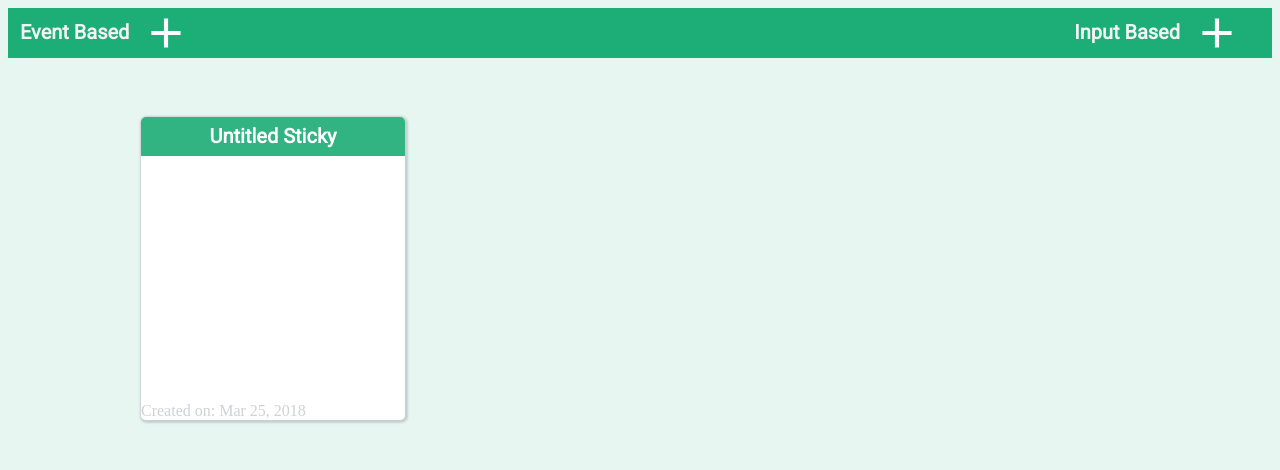
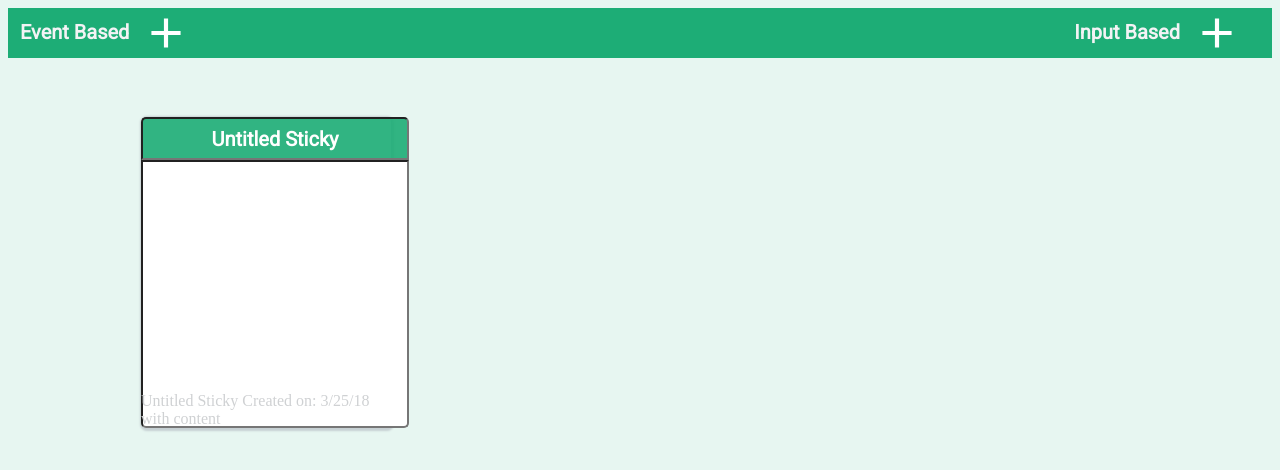
Before and after one commit to amuthanarulraj/ng-lecture, an Angular app: page / in a window 1280 px wide. Both pictures are taken after a click on the link 166 px from the left and 33 px from the top of the page. Shown: the top 470 px of the page. Built offline with nearby package versions, Linux system fonts and the light colour scheme.

Commit message:
Adding two-way binding demo

```diff
--- a/src/app/app.module.ts
+++ b/src/app/app.module.ts
@@ -1,5 +1,6 @@
 //Modules
 import { BrowserModule } from '@angular/platform-browser';
+import { FormsModule } from '@angular/forms';
 import { NgModule } from '@angular/core';
 //Components
 import { AppComponent } from './app.component';
@@ -17,7 +18,8 @@ import { StickyService } from './services/sticky.service';
     StickyComponent
   ],
   imports: [
-    BrowserModule
+    BrowserModule,
+    FormsModule
   ],
   providers: [ StickyService ],
   bootstrap: [AppComponent]
--- a/src/app/nav-bar/nav-bar.component.html
+++ b/src/app/nav-bar/nav-bar.component.html
@@ -1,10 +1,10 @@
 <!-- Local Reference #navbar -->
 <nav #navbar id="nav-bar" class="nav">
   <label class="label pull-left">Event Based</label>
-  <a #eventAnchor id="{{navbar.id + 'add-anchor-event'}}" href="#" (click)="createSticky()" class="pull-left">
+  <a #eventAnchor id="{{navbar.id + '-add-anchor-event'}}" href="#" (click)="createSticky()" class="pull-left">
     <img id="{{eventAnchor.id + '-image'}}" class="add-icon" src="assets/images/ic_add_black_24px.svg" alt="Add Sticky">
   </a>
-  <a #componentAnchor id="{{navbar.id + 'add-anchor-component'}}" href="#" (click)="stickyAreaComponent.createSticky()" class="pull-right">
+  <a #componentAnchor id="{{navbar.id + '-add-anchor-component'}}" href="#" (click)="stickyAreaComponent.createSticky()" class="pull-right">
     <img id="{{componentAnchor.id + '-image'}}" class="add-icon" src="assets/images/ic_add_black_24px.svg" alt="Add Sticky">
   </a>
   <label class="label pull-right">Input Based</label>
--- a/src/app/sticky/sticky.component.html
+++ b/src/app/sticky/sticky.component.html
@@ -1,7 +1,5 @@
-<div [class.sticky]="classObject.sticky" [style.top.px]="styleObject.top" [style.left.px]="styleObject.left">
-    <div class="sticky-title" [attr.name]="sticky.title" contenteditable="true">{{sticky.title}}</div>
-    <div class="sticky-content" contenteditable="true">
-        {{sticky.content}}
-    </div>
-    <div class="sticky-footer">Created on: {{sticky.createdDate | date}}</div>
+<div id="{{'sticky-' + sticky.id}}" [class.sticky]="classObject.sticky" [style.top.px]="styleObject.top" [style.left.px]="styleObject.left">
+    <input type="text" class="sticky-title" [attr.name]="sticky.title" [(ngModel)]="sticky.title">
+    <input type="text" class="sticky-content" [value]="sticky.content" (input)="sticky.content=$event.target.value">
+    <div class="sticky-footer">{{sticky.title}} Created on: {{sticky.createdDate | date:'shortDate'}} with content {{sticky.content}}</div>
 </div>
--- a/src/app/sticky/sticky.component.scss
+++ b/src/app/sticky/sticky.component.scss
@@ -2,8 +2,9 @@
 @import "./../../scss/mixin.scss";
 @import "./../../scss/common.scss";
 .sticky {
-    display: block;
+    display: relative;
     position: absolute;
+    width: $sticky-width;
     @include shadow(1px 1px 2px 2px #C6D0D3);
     @include round-corners(5px);
     .sticky-title {
```
